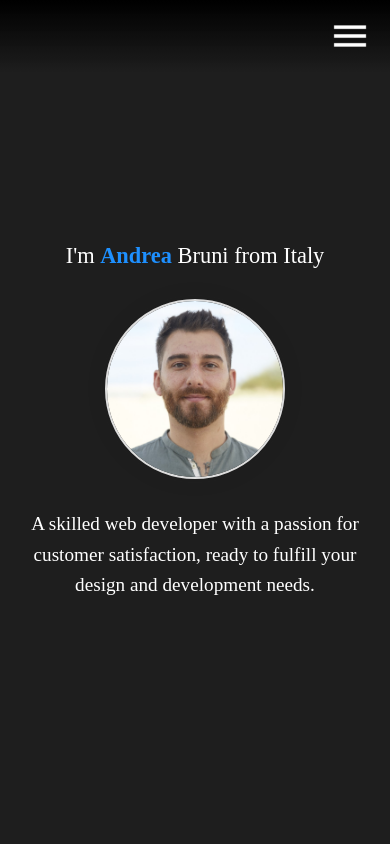
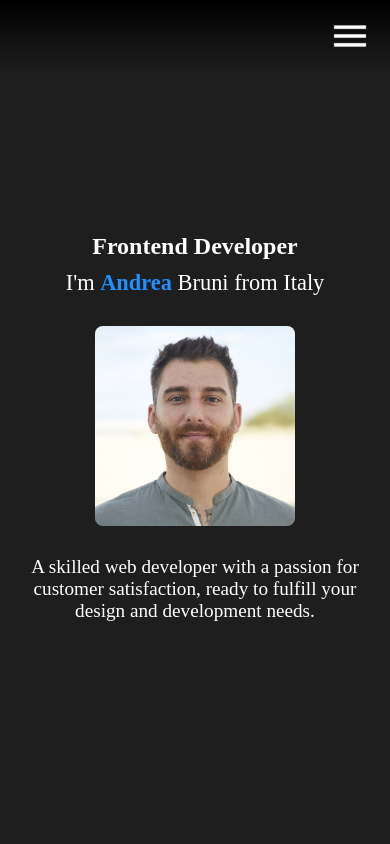
Before and after one commit to ndrbn0/personal-portfolio-react, a React (Create React App) app in the folder portfolio/: page / in a window 390 px wide. Shown: the top 844 px of the page. Built offline with nearby package versions, Linux system fonts and the light colour scheme.

Commit message:
responsivness improved

```diff
--- a/portfolio/src/components/About/Intro.js
+++ b/portfolio/src/components/About/Intro.js
@@ -7,6 +7,7 @@ const Intro = () => {
     <section id="intro" aria-labelledby="introTitle">
       <div className="introContent">
         <div className="textContainer">
+          <h1 className="role">Frontend Developer</h1>
           <div className="introText">
             I'm <span className="introName">Andrea</span> Bruni from Italy
           </div>
--- a/portfolio/src/components/About/intro.css
+++ b/portfolio/src/components/About/intro.css
@@ -23,6 +23,10 @@
   padding-right: 30px;
 }
 
+.role {
+  line-height: 2;
+}
+
 .introText {
   font-size: 1.8rem;
   color: #fff;
@@ -41,21 +45,19 @@
 }
 
 .profilePic {
-  width: 220px;
-  height: 220px;
-  border-radius: 50%;
+  width: 350px;
+  height: 350px;
+  border-radius: 2vw;
   object-fit: cover;
-  border: 2px solid #ddd;
-  box-shadow: 0 0 20px rgba(30, 30, 30, 0.1);
+  border: none;
 }
 
 .introPara {
   text-align: center;
-  font-size: 1.4rem;
+  font-size: 1.3rem;
   color: #fff;
   margin-top: 40px;
   max-width: 800px;
-  line-height: 1.6;
 }
 
 @media (max-width: 768px) {
@@ -70,8 +72,8 @@
   }
 
   .profilePic {
-    width: 180px;
-    height: 180px;
+    width: 200px;
+    height: 200px;
   }
 
   .hi {
--- a/portfolio/src/components/Skills/skills.css
+++ b/portfolio/src/components/Skills/skills.css
@@ -28,7 +28,7 @@
 
 .skillBars {
   display: flex;
-  flex-direction: row;
+  flex-direction: column;
   justify-content: space-between;
   width: 100%;
   flex-wrap: wrap;
```
